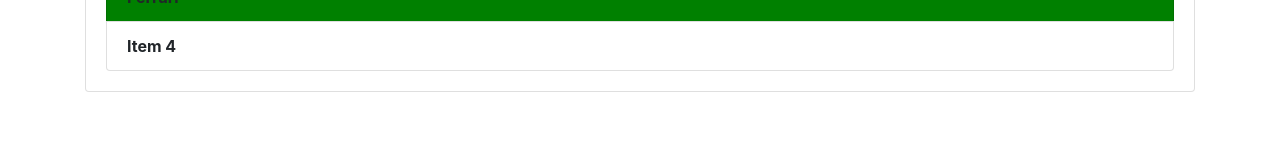
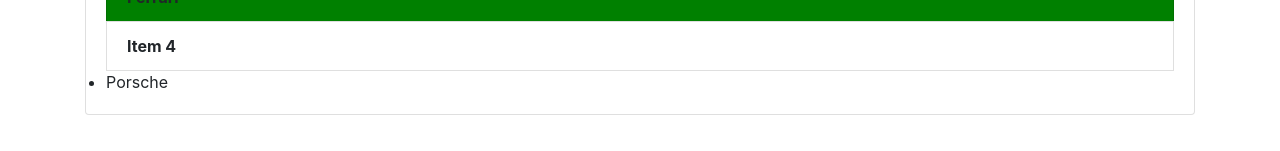
Before and after one commit to akaAditya/DOM_1, a plain HTML site: page index.html in a window 1280 px wide. Shown: the part 403-554 px from the top of the page. Drawn offline with nearby package versions, Linux system fonts and the light colour scheme.

Commit message:
third commit adding tagName

```diff
--- a/app.js
+++ b/app.js
@@ -17,6 +17,7 @@
 // getAddItem.style.fontWeight = 'bold'
 // getAddItem.style.color = 'green'
 
+//  BY CLASSNAME
 var items = document.getElementsByClassName('list-group-item');
 var allItems = document.getElementsByClassName('list-group')
 
@@ -32,3 +33,10 @@ items[2].style.backgroundColor = 'green'
 for(let i=0; i<items.length; i++){
     items[i].style.fontWeight = 'bold'
 }
+
+// BY TAGNAME
+// let newItem = document.getElementsByClassName('new-item');
+// newItem[0].textContent = 'Maserati';
+
+let li = document.getElementsByTagName('li');
+li[4].textContent = 'Porsche';
--- a/index.html
+++ b/index.html
@@ -26,6 +26,7 @@
       <li class="list-group-item">Item 2</li>
       <li class="list-group-item">Item 3</li>
       <li class="list-group-item">Item 4</li>
+      <li class="new-item">New Item Added</li>
     </ul>
    </div>
   </div>
```
